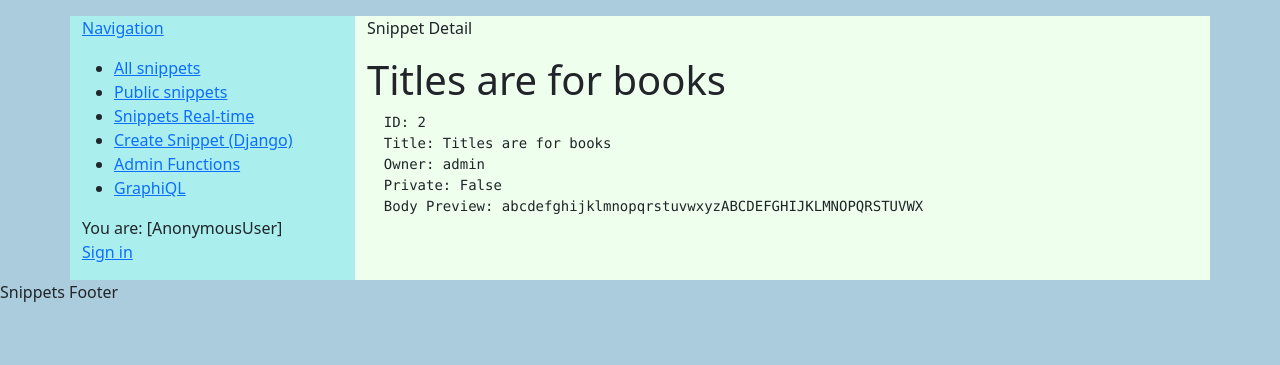
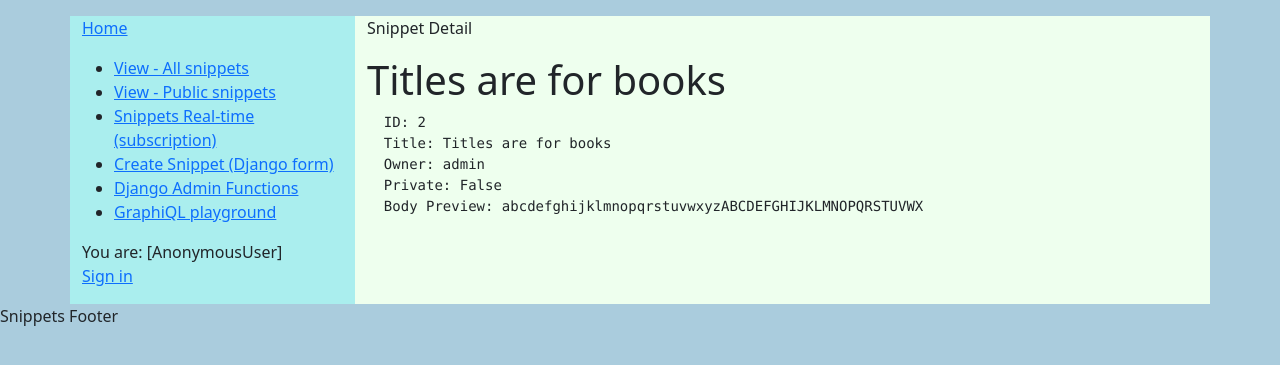
Before and after one commit to Anthony-J-Garot/snippets_graphql, a Django app: page /snippets/2/ in a window 1280 px wide. Shown: the part 24-389 px from the top of the page. Run offline with Django 3.2, Linux system fonts and the light colour scheme; data comes from the database, SQL or seed files in the repository; parts of the project's set-up code (start-up, migrations or seed data) failed here and were passed over.

Commit message:
Updates menu items

```diff
--- a/templates/_base.html
+++ b/templates/_base.html
@@ -25,18 +25,18 @@
 <div class="container">
     <div class="row">
         <div class="col-3 navigation">
-            <p><a href="/">Navigation</a></p>
+            <p><a href="/">Home</a></p>
             <ul>
-                <li><a href="{% url 'snippets:all_list' %}">All snippets</a></li>
-                <li><a href="{% url 'snippets:public_list' %}">Public snippets</a></li>
+                <li><a href="{% url 'snippets:all_list' %}">View - All snippets</a></li>
+                <li><a href="{% url 'snippets:public_list' %}">View - Public snippets</a></li>
                 {% if user.is_authenticated %}
-                    <li><a href="{% url 'snippets:private_list' %}">Private snippets</a></li>
-                    <li><a href="{% url 'snippets:owner_list' %}">My snippets [{{ user }}'s]</a></li>
+                    <li><a href="{% url 'snippets:private_list' %}">View - Private snippets</a></li>
+                    <li><a href="{% url 'snippets:owner_list' %}">View - My snippets [{{ user }}'s]</a></li>
                 {% endif %}
-                <li><a href="{% url 'snippets:subscription_all' %}" target="subscription">Snippets Real-time</a></li>
-                <li><a href="{% url 'snippets:create' %}">Create Snippet (Django)</a></li>
-                <li><a href="/admin">Admin Functions</a></li>
-                <li><a href="/graphql" target="graphiQL">GraphiQL</a></li>
+                <li><a href="{% url 'snippets:subscription_all' %}" target="subscription">Snippets Real-time (subscription)</a></li>
+                <li><a href="{% url 'snippets:create' %}">Create Snippet (Django form)</a></li>
+                <li><a href="/admin">Django Admin Functions</a></li>
+                <li><a href="/graphql" target="graphiQL">GraphiQL playground</a></li>
             </ul>
 
             <!-- Always let me know who I am -->
```
